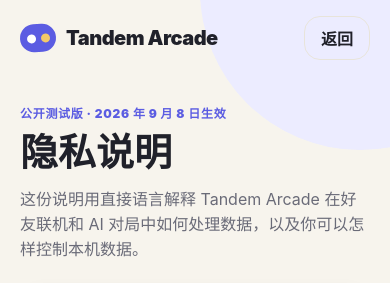
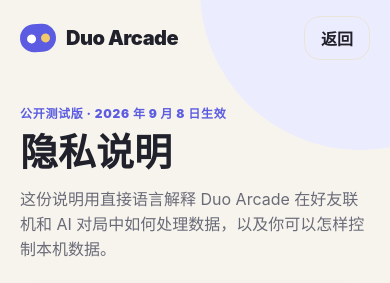
Before and after one commit to yanym/duo-arcade, an Expo app drawn with the web renderer of React Native in the folder apps/client/: screen /privacy in a window 390 px wide. Shown: the top 283 px of the page. Built offline with nearby package versions, Linux system fonts and the light colour scheme; Expo Router itself is replaced by a stand-in of ours; some packages are replaced by stand-ins of ours.

Commit message:
Rename product to Duo Arcade

```diff
--- a/apps/client/app.json
+++ b/apps/client/app.json
@@ -1,7 +1,7 @@
 {
   "expo": {
-    "name": "Tandem Arcade",
-    "slug": "tandem-arcade",
+    "name": "Duo Arcade",
+    "slug": "duo-arcade",
     "version": "1.0",
     "description": "A no-sign-up arcade for playing competitive and cooperative games with a friend or adaptive AI across Web and iPhone.",
     "icon": "./assets/branding/app-icon.png",
--- a/apps/client/app/+not-found.tsx
+++ b/apps/client/app/+not-found.tsx
@@ -11,7 +11,7 @@
 
 export default function NotFoundScreen() {
   const { t } = useI18n();
-  useWebDocumentTitle(t("页面不存在 · Tandem Arcade"));
+  useWebDocumentTitle(t("页面不存在 · Duo Arcade"));
   const { fontScale, width } = useWindowDimensions();
   const compact = width < 380 || fontScale > 1.2;
 
--- a/apps/client/app/index.tsx
+++ b/apps/client/app/index.tsx
@@ -50,8 +50,8 @@
     t({ relaxed: "从容", natural: "自然", quick: "迅速" }[settings.ai.reactionSpeed]),
   ].join(" · ");
   useWebDocumentTitle(settings.language === "en"
-    ? "Tandem Arcade · Two-player and AI games"
-    : "Tandem Arcade · 好友联机与 AI 小游戏");
+    ? "Duo Arcade · Two-player and AI games"
+    : "Duo Arcade · 好友联机与 AI 小游戏");
 
   useEffect(() => {
     let cancelled = false;
@@ -408,7 +408,7 @@
       </View>
 
       <View style={styles.footer}>
-        <Text style={styles.footerText}>Tandem Arcade 1.0 · 服务端判定每一步，公平地玩</Text>
+        <Text style={styles.footerText}>Duo Arcade 1.0 · 服务端判定每一步，公平地玩</Text>
         <View style={styles.footerLinks}>
           <Pressable accessibilityRole="link" onPress={() => router.push("/privacy" as never)} style={styles.footerPressable}>
             <Text style={styles.footerLink}>隐私说明</Text>
--- a/apps/client/app/privacy.tsx
+++ b/apps/client/app/privacy.tsx
@@ -31,7 +31,7 @@
   return (
     <LegalPage
       sections={sections}
-      summary="这份说明用直接语言解释 Tandem Arcade 在好友联机和 AI 对局中如何处理数据，以及你可以怎样控制本机数据。"
+      summary="这份说明用直接语言解释 Duo Arcade 在好友联机和 AI 对局中如何处理数据，以及你可以怎样控制本机数据。"
       title="隐私说明"
     />
   );
--- a/apps/client/app/settings.tsx
+++ b/apps/client/app/settings.tsx
@@ -77,7 +77,7 @@
   const [resetting, setResetting] = useState(false);
   const [resetError, setResetError] = useState<string | null>(null);
   const resetConfirmationRef = useRef<View>(null);
-  useWebDocumentTitle(settings.language === "en" ? "Settings · Tandem Arcade" : "设置 · Tandem Arcade");
+  useWebDocumentTitle(settings.language === "en" ? "Settings · Duo Arcade" : "设置 · Duo Arcade");
 
   useEffect(() => {
     if (!confirmingReset || Platform.OS !== "web") return;
--- a/apps/client/app/terms.tsx
+++ b/apps/client/app/terms.tsx
@@ -3,7 +3,7 @@
 const sections: LegalSection[] = [
   {
     title: "1. 服务内容",
-    body: "Tandem Arcade 提供无需注册的好友联机或单人 AI 小游戏、私人房间码、断线恢复和本机偏好。房间码用于便捷邀请，不等同于账户密码；请只分享给你希望加入的人。当前 1.0 版本不包含付费项目。",
+    body: "Duo Arcade 提供无需注册的好友联机或单人 AI 小游戏、私人房间码、断线恢复和本机偏好。房间码用于便捷邀请，不等同于账户密码；请只分享给你希望加入的人。当前 1.0 版本不包含付费项目。",
   },
   {
     title: "2. 公平与安全使用",
@@ -19,7 +19,7 @@
   },
   {
     title: "5. 知识产权",
-    body: "Tandem Arcade 的原创名称、界面、规则表达、插画、音效和代码受适用法律保护。产品借鉴的是通用互动机制，不授予任何第三方品牌、角色、素材或关卡的使用权。用户仍保有其昵称中合法内容的权利。",
+    body: "Duo Arcade 的原创名称、界面、规则表达、插画、音效和代码受适用法律保护。产品借鉴的是通用互动机制，不授予任何第三方品牌、角色、素材或关卡的使用权。用户仍保有其昵称中合法内容的权利。",
   },
   {
     title: "6. 责任边界与变更",
@@ -31,7 +31,7 @@
   return (
     <LegalPage
       sections={sections}
-      summary="使用 Tandem Arcade 即表示你同意遵守公平、安全和尊重他人的基本规则。"
+      summary="使用 Duo Arcade 即表示你同意遵守公平、安全和尊重他人的基本规则。"
       title="服务条款"
     />
   );
--- a/apps/client/eas.json
+++ b/apps/client/eas.json
@@ -15,7 +15,7 @@
       }
     },
     "production": {
-      "autoIncrement": true,
+      "autoIncrement": false,
       "env": {
         "EXPO_PUBLIC_API_URL": "https://duo-arcade.yimgyan.workers.dev",
         "EXPO_PUBLIC_WEB_URL": "https://duo-arcade.yimgyan.workers.dev"
--- a/apps/client/src/components/AppErrorBoundary.tsx
+++ b/apps/client/src/components/AppErrorBoundary.tsx
@@ -15,7 +15,7 @@
   }
 
   componentDidCatch(error: Error, info: ErrorInfo): void {
-    console.error("Tandem Arcade render failure", { name: error.name, componentStack: info.componentStack });
+    console.error("Duo Arcade render failure", { name: error.name, componentStack: info.componentStack });
   }
 
   private recover = (): void => {
@@ -28,7 +28,7 @@
     return (
       <View accessibilityLiveRegion="assertive" accessibilityRole="alert" style={styles.screen}>
         <View style={styles.card}>
-          <Text style={styles.kicker}>Tandem Arcade 安全兜底</Text>
+          <Text style={styles.kicker}>Duo Arcade 安全兜底</Text>
           <Text accessibilityRole="header" style={styles.title}>页面暂时没能正常显示</Text>
           <Text style={styles.body}>房间数据仍由服务器保存。返回大厅后可以用原房间码重新进入，不会因为这个页面错误改变胜负。</Text>
           <Pressable accessibilityRole="button" onPress={this.recover} style={({ pressed }) => [styles.button, pressed && styles.pressed]}>
--- a/apps/client/src/components/Brand.tsx
+++ b/apps/client/src/components/Brand.tsx
@@ -7,12 +7,12 @@
 export function Brand({ compact = false, iconOnly = false }: { compact?: boolean; iconOnly?: boolean }) {
   const { t } = useI18n();
   return (
-    <View accessibilityLabel={t("Tandem Arcade")} accessible style={styles.row}>
+    <View accessibilityLabel={t("Duo Arcade")} accessible style={styles.row}>
       <View style={[styles.mark, compact && styles.compactMark]}>
         <View style={[styles.dot, styles.dotLeft]} />
         <View style={[styles.dot, styles.dotRight]} />
       </View>
-      {!iconOnly && <Text style={[styles.name, compact && styles.compactName]}>Tandem Arcade</Text>}
+      {!iconOnly && <Text style={[styles.name, compact && styles.compactName]}>Duo Arcade</Text>}
     </View>
   );
 }
--- a/apps/client/src/components/LegalPage.tsx
+++ b/apps/client/src/components/LegalPage.tsx
@@ -21,7 +21,7 @@
   sections: LegalSection[];
 }) {
   const { language, t } = useI18n();
-  useWebDocumentTitle(language === "en" ? `${t(title)} · Tandem Arcade` : `${title} · Tandem Arcade`);
+  useWebDocumentTitle(language === "en" ? `${t(title)} · Duo Arcade` : `${title} · Duo Arcade`);
   return (
     <Screen>
       <View style={styles.nav}>
--- a/apps/client/src/i18n/index.ts
+++ b/apps/client/src/i18n/index.ts
@@ -5,9 +5,9 @@
 export const LanguageContext = createContext<Language>("zh");
 
 const ENGLISH: Record<string, string> = {
-  "Tandem Arcade · 好友联机与 AI 小游戏": "Tandem Arcade · Two-player and AI games",
-  "设置 · Tandem Arcade": "Settings · Tandem Arcade",
-  "页面不存在 · Tandem Arcade": "Page not found · Tandem Arcade",
+  "Duo Arcade · 好友联机与 AI 小游戏": "Duo Arcade · Two-player and AI games",
+  "设置 · Duo Arcade": "Settings · Duo Arcade",
+  "页面不存在 · Duo Arcade": "Page not found · Duo Arcade",
   "双人": "two-player",
   "竞争": "Competitive",
   "合作": "Cooperative",
@@ -147,13 +147,13 @@
   "加入中": "Joining",
   "游戏大厅": "GAME LIBRARY",
   "今天想怎么玩？": "What would you like to play?",
-  "Tandem Arcade 1.0 · 服务端判定每一步，公平地玩": "Tandem Arcade 1.0 · Server-authoritative play",
+  "Duo Arcade 1.0 · 服务端判定每一步，公平地玩": "Duo Arcade 1.0 · Server-authoritative play",
   "隐私说明": "Privacy",
   "服务条款": "Terms",
   "公开测试版 · 2026 年 9 月 8 日生效": "Public beta · Effective September 8, 2026",
   "当前版本不提供付费服务。正式商业发行前，运营主体、联系渠道与适用地区会在本页及应用商店页面补全并再次征得同意。": "This version has no paid services. Before a commercial release, the operator, contact channels, and supported regions will be added here and on the App Store page, with consent requested again.",
-  "这份说明用直接语言解释 Tandem Arcade 在双人实时游戏中如何处理数据，以及你可以怎样控制本机数据。": "This notice explains in plain language how Tandem Arcade handles data during real-time play and how you can control data stored on your device.",
-  "这份说明用直接语言解释 Tandem Arcade 在好友联机和 AI 对局中如何处理数据，以及你可以怎样控制本机数据。": "This notice explains in plain language how Tandem Arcade handles data in friend and AI games, and how you can control data stored on your device.",
+  "这份说明用直接语言解释 Duo Arcade 在双人实时游戏中如何处理数据，以及你可以怎样控制本机数据。": "This notice explains in plain language how Duo Arcade handles data during real-time play and how you can control data stored on your device.",
+  "这份说明用直接语言解释 Duo Arcade 在好友联机和 AI 对局中如何处理数据，以及你可以怎样控制本机数据。": "This notice explains in plain language how Duo Arcade handles data in friend and AI games, and how you can control data stored on your device.",
   "1. 我们处理哪些数据": "1. Data we process",
   "本机生成的随机玩家标识、你填写的昵称、房间凭证、声音与显示设置、教程完成状态；服务器处理房间设置、游戏操作、比分、连接状态和故障请求标识。托管服务商还可能按其安全机制处理 IP 地址、设备与网络日志。我们不要求手机号、邮箱、通讯录、精确位置，也不提供自由文本聊天。": "Your device stores a randomly generated player ID, nickname, room credentials, sound and display preferences, and tutorial progress. The server processes room settings, game actions, scores, connection state, and diagnostic request IDs. Our hosting provider may also process IP addresses and device or network logs for security. We do not ask for a phone number, email, contacts, or precise location, and we do not offer free-text chat.",
   "本机生成的随机玩家标识、你填写的昵称、房间凭证、语言、AI、声音与显示设置、教程完成状态；服务器处理房间与 AI 对局设置、游戏操作、比分、连接状态和故障请求标识。托管服务商还可能按其安全机制处理 IP 地址、设备与网络日志。我们不要求手机号、邮箱、通讯录、精确位置，也不提供自由文本聊天。": "Your device stores a randomly generated player ID, nickname, room credentials, language, AI, sound and display preferences, and tutorial progress. The server processes room and AI game settings, game actions, scores, connection state, and diagnostic request IDs. Our hosting provider may also process IP addresses and device or network logs for security. We do not ask for a phone number, email, contacts, or precise location, and we do not offer free-text chat.",
@@ -168,10 +168,10 @@
   "你可以不填写真实姓名，随时调整语言、AI、音乐、音效、触觉和显示偏好。在“设置”中可清除本机身份、房间凭证、偏好与教程记录；浏览器也可通过清除站点数据完成删除。服务端房间数据会按上述期限自动删除。": "You do not need to use your real name and can adjust language, AI, music, sound effects, haptics, and display preferences at any time. In Settings, you can clear the identity, room credentials, preferences, and tutorial history on this device; a browser can also remove them by clearing site data. Server room data is deleted automatically on the schedule above.",
   "6. 未成年人": "6. Children",
   "未成年人应在监护人阅读并同意本说明后使用。请勿把真实姓名、学校、电话或其他敏感信息写入昵称。": "Children should use the service only after a parent or guardian has read and agreed to this notice. Do not put a real name, school, phone number, or other sensitive information in a nickname.",
-  "使用 Tandem Arcade 即表示你同意遵守公平、安全和尊重他人的基本规则。": "By using Tandem Arcade, you agree to follow basic rules of fairness, safety, and respect for others.",
+  "使用 Duo Arcade 即表示你同意遵守公平、安全和尊重他人的基本规则。": "By using Duo Arcade, you agree to follow basic rules of fairness, safety, and respect for others.",
   "1. 服务内容": "1. The service",
-  "Tandem Arcade 提供无需注册的双人实时小游戏、私人房间码、断线恢复和本机偏好。房间码用于便捷邀请，不等同于账户密码；请只分享给你希望加入的人。当前 1.0 版本不包含付费项目。": "Tandem Arcade provides real-time two-player games without registration, private room codes, reconnect support, and on-device preferences. A room code is a convenient invitation, not an account password; share it only with someone you want to join. Version 1.0 has no paid items.",
-  "Tandem Arcade 提供无需注册的好友联机或单人 AI 小游戏、私人房间码、断线恢复和本机偏好。房间码用于便捷邀请，不等同于账户密码；请只分享给你希望加入的人。当前 1.0 版本不包含付费项目。": "Tandem Arcade offers no-sign-up games with a friend or AI, private room codes, reconnect support, and on-device preferences. A room code is a convenient invitation, not an account password; share it only with someone you want to join. Version 1.0 has no paid items.",
+  "Duo Arcade 提供无需注册的双人实时小游戏、私人房间码、断线恢复和本机偏好。房间码用于便捷邀请，不等同于账户密码；请只分享给你希望加入的人。当前 1.0 版本不包含付费项目。": "Duo Arcade provides real-time two-player games without registration, private room codes, reconnect support, and on-device preferences. A room code is a convenient invitation, not an account password; share it only with someone you want to join. Version 1.0 has no paid items.",
+  "Duo Arcade 提供无需注册的好友联机或单人 AI 小游戏、私人房间码、断线恢复和本机偏好。房间码用于便捷邀请，不等同于账户密码；请只分享给你希望加入的人。当前 1.0 版本不包含付费项目。": "Duo Arcade offers no-sign-up games with a friend or AI, private room codes, reconnect support, and on-device preferences. A room code is a convenient invitation, not an account password; share it only with someone you want to join. Version 1.0 has no paid items.",
   "2. 公平与安全使用": "2. Fair and safe use",
   "不得利用自动化脚本高频创建或枚举房间，不得攻击、逆向破坏服务、绕过权限、干扰他人对局或利用漏洞获得不公平优势。发现异常时，我们可以限制请求、关闭过期房间或暂停相关网络来源的访问。": "Do not use automation to create or enumerate rooms at high volume, attack or disrupt the service, bypass permissions, interfere with another game, or exploit a vulnerability for an unfair advantage. When we detect abuse, we may limit requests, close expired rooms, or suspend access from the related network source.",
   "3. 昵称与互动": "3. Nicknames and interaction",
@@ -179,7 +179,7 @@
   "4. 游戏规则与可用性": "4. Rules and availability",
   "每款游戏以房间内展示的规则和服务端判定为准。网络中断、维护、第三方基础设施故障或测试版更新可能造成暂时不可用；我们会尽力恢复，但不承诺服务永不中断或所有设备表现完全一致。": "The rules shown inside each room and the server's decisions govern each game. Network interruptions, maintenance, third-party infrastructure failures, or beta updates may cause temporary unavailability. We work to restore service but cannot promise uninterrupted operation or identical behavior on every device.",
   "5. 知识产权": "5. Intellectual property",
-  "Tandem Arcade 的原创名称、界面、规则表达、插画、音效和代码受适用法律保护。产品借鉴的是通用互动机制，不授予任何第三方品牌、角色、素材或关卡的使用权。用户仍保有其昵称中合法内容的权利。": "Tandem Arcade's original name, interface, rule text, illustrations, sounds, and code are protected by applicable law. The product draws on general interaction patterns and grants no rights to third-party brands, characters, assets, or levels. Users retain rights to lawful content in their nicknames.",
+  "Duo Arcade 的原创名称、界面、规则表达、插画、音效和代码受适用法律保护。产品借鉴的是通用互动机制，不授予任何第三方品牌、角色、素材或关卡的使用权。用户仍保有其昵称中合法内容的权利。": "Duo Arcade's original name, interface, rule text, illustrations, sounds, and code are protected by applicable law. The product draws on general interaction patterns and grants no rights to third-party brands, characters, assets, or levels. Users retain rights to lawful content in their nicknames.",
   "6. 责任边界与变更": "6. Limits and changes",
   "在法律允许范围内，本测试服务按现状提供，不适用于赌博、奖品兑现或其他高风险用途。若功能、数据处理或收费模式发生实质变化，我们会更新条款、生效日期，并在需要时重新取得同意。": "To the extent allowed by law, this beta service is provided as is and is not intended for gambling, prize redemption, or other high-risk uses. If features, data handling, or payment models change materially, we will update these terms and their effective date and request consent again when required.",
   "完成": "Done",
@@ -231,7 +231,7 @@
   "取消": "Cancel",
   "清除本机数据": "Clear local data",
   "请稍候": "Please wait",
-  "Tandem Arcade": "Tandem Arcade",
+  "Duo Arcade": "Duo Arcade",
   "游戏方式": "PLAY MODE",
   "开房设置": "ROOM SETTINGS",
   "节奏": "Pace",
@@ -975,7 +975,7 @@
   "这个页面不存在": "This page does not exist",
   "链接可能有误，或页面已经移动。返回游戏大厅，就能继续创建或加入房间。": "The link may be wrong or the page has moved. Return to the game library to create or join a room.",
   "返回游戏大厅": "Return to game library",
-  "Tandem Arcade 安全兜底": "TANDEM ARCADE RECOVERY",
+  "Duo Arcade 安全兜底": "DUO ARCADE RECOVERY",
   "页面暂时没能正常显示": "This page could not be displayed",
   "房间数据仍由服务器保存。返回大厅后可以用原房间码重新进入，不会因为这个页面错误改变胜负。": "Your room state remains on the server. Return to the lobby and re-enter with the same code; this display error will not change the result.",
   "返回大厅并重试": "Return and retry",
@@ -1134,7 +1134,7 @@
   "顺时针": "Clockwise", "逆时针": "Counterclockwise", "降低": "Lower", "提高": "Raise", "轻推/强传": "Light/strong", "轻推/强传/过载": "Light/strong/overload", "等待好友重连": "Waiting for friend to reconnect", "准备开始": "Ready to start", "双人游戏": "Two-player game",
   "你已准备，正在开始": "You're ready. Starting now.", "开局条件已经保留；搭档重连后会自动开始。": "Start conditions are saved. The game starts automatically when your partner reconnects.",
   "房间仍然有效；搭档重新连接后再一起确认准备。": "The room is still active. Confirm readiness together after your partner reconnects.",
-  "Tandem Arcade 双人邀请": "Tandem Arcade invitation", "会先询问是否暂时离开当前对局": "You'll be asked before leaving the current game",
+  "Duo Arcade 双人邀请": "Duo Arcade invitation", "会先询问是否暂时离开当前对局": "You'll be asked before leaving the current game",
   "正在打开房间": "Opening room", "画面保留了最后进度；重新连接后会以服务端状态为准。": "The last view is preserved. After reconnecting, the server state takes priority.",
   "正在恢复房间…": "Restoring room…", "正在打开房间…": "Opening room…", "邀请已经失效": "Invite expired", "需要更新应用": "Update required", "刷新应用": "Refresh app", "暂时无法打开房间": "Cannot open room right now",
   "请检查网络连接后再试。": "Check your connection and try again.", "正在获取最新进度，连接后即可继续。": "Getting the latest state. You can continue once connected.",
@@ -1550,7 +1550,7 @@
   [/^双方已准备，等待(.+)回来$/, (name) => `Both ready — waiting for ${name} to return`],
   [/^(.+)暂时离线$/, (name) => `${name} is temporarily offline`],
   [/^暂时无法复制，请手动分享房间码 (.+)。$/, (code) => `Could not copy. Share room code ${code} manually.`],
-  [/^来 Tandem Arcade 和我玩(.+)！房间码 (.+)$/, (game, code) => `Play ${translate(game, "en")} with me in Tandem Arcade! Room ${code}`],
+  [/^来 Duo Arcade 和我玩(.+)！房间码 (.+)$/, (game, code) => `Play ${translate(game, "en")} with me in Duo Arcade! Room ${code}`],
   [/^房间码 (.+)$/, (code) => `Room code ${code}`],
   [/^发送(.+)回应$/, (reaction) => `Send ${translate(reaction, "en").toLowerCase()}`],
   [/^(.+)发来(.+)回应$/, (name, reaction) => `${name} sent ${translate(reaction, "en").toLowerCase()}`],
--- a/package.json
+++ b/package.json
@@ -1,5 +1,5 @@
 {
-  "name": "tandem-arcade",
+  "name": "duo-arcade",
   "version": "1.0.0",
   "private": true,
   "packageManager": "pnpm@11.19.0",
```
Also changed, not shown: apps/client/app/room/[code].tsx (+5 -5 lines), apps/client/public/index.html (+5 -5 lines), apps/client/src/home-screen.test.tsx (+1 -1 lines), apps/client/src/i18n/index.test.ts (+2 -2 lines), apps/client/src/settings-screen.test.tsx (+1 -1 lines), apps/client/src/settings/SettingsContext.web.test.tsx (+5 -5 lines), README.md, apps/client/public/manifest.webmanifest.
